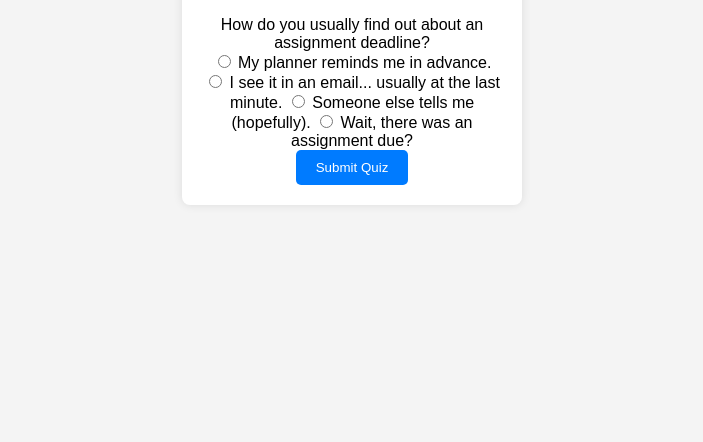
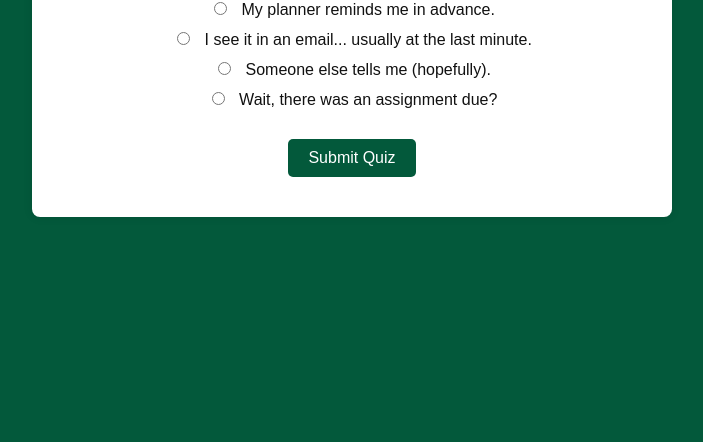
Before and after one commit to DanHustwayte/Quiz, a plain HTML site: page index.html in a window 1280 px wide. Shown: the part 358-800 px from the top of the page, without its empty margins (288-991 px from the left). Drawn offline with Linux system fonts and the light colour scheme.

Commit message:
Update styles.css

```diff
--- a/styles.css
+++ b/styles.css
@@ -1,6 +1,6 @@
 body {
-    font-family: Arial, sans-serif;
-    background-color: #f4f4f4;
+    font-family: 'Arial', sans-serif;
+    background-color: #03593b;
     display: flex;
     justify-content: center;
     align-items: center;
@@ -9,23 +9,80 @@ body {
 }
 
 .quiz-container {
-    background: white;
+    background: #ffffff;
     padding: 20px;
     border-radius: 8px;
     box-shadow: 0 0 10px rgba(0, 0, 0, 0.1);
-    width: 300px;
+    width: 100%;
+    max-width: 600px;
     text-align: center;
+    transition: transform 0.3s ease;
+}
+
+.quiz-container:hover {
+    transform: scale(1.05);
+}
+
+h1 {
+    color: #111111;
+}
+
+.quiz-question {
+    font-size: 1.2em;
+    margin-bottom: 10px;
+    color: #111111;
+}
+
+label {
+    display: block;
+    margin: 10px 0;
+    font-size: 1em;
+    cursor: pointer;
+    transition: color 0.3s ease;
+    color: #111111;
+}
+
+label:hover {
+    color: #03593b;
+}
+
+input[type="radio"] {
+    margin-right: 10px;
 }
 
 button {
-    background: #007BFF;
-    color: white;
+    background: #03593b;
+    color: #ffffff;
     border: none;
     padding: 10px 20px;
     border-radius: 5px;
     cursor: pointer;
+    font-size: 1em;
+    margin-top: 20px;
+    transition: background 0.3s ease;
 }
 
 button:hover {
-    background: #0056b3;
+    background: #111111;
 }
+
+#results {
+    margin-top: 20px;
+    font-size: 1.2em;
+    color: #111111;
+}
+
+#progress-bar {
+    width: 100%;
+    background-color: #e0e0e0;
+    border-radius: 5px;
+    overflow: hidden;
+    margin-bottom: 20px;
+}
+
+#progress {
+    height: 10px;
+    background-color: #03593b;
+    width: 0;
+    transition: width 0.3s ease;
+}
```
